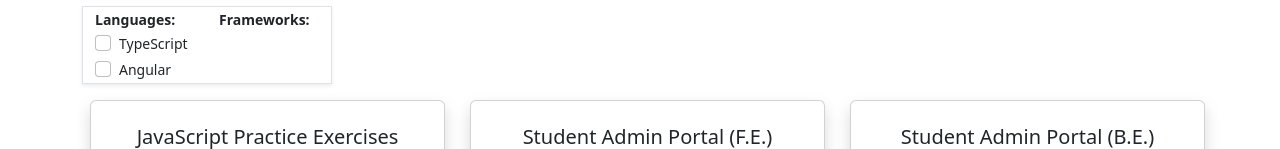
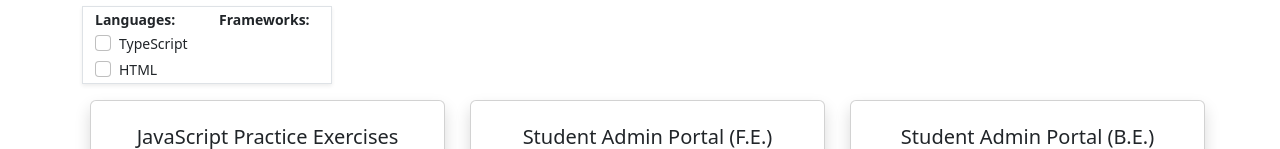
Before and after one commit to amerigirl/AngularPortfolioWebsite, an Angular app: page /portfolio in a window 1280 px wide. Both pictures are taken after a click on the button "Filter". Shown: the part 291-440 px from the top of the page. Built offline with nearby package versions, Linux system fonts and the light colour scheme.

Commit message:
removed angular from languages filter and added html

```diff
--- a/src/app/portfolio/portfolio.component.html
+++ b/src/app/portfolio/portfolio.component.html
@@ -34,11 +34,11 @@
                   <input
                     type="checkbox"
                     class="form-check-input position-static me-2"
-                    [(ngModel)]="angular"
+                    [(ngModel)]="html"
                     (change)="filter()"
-                    name="angular"
+                    name="html"
                   />
-                  <label class="form-check-label small">Angular</label>
+                  <label class="form-check-label small">HTML</label>
                 </div>
               </div>
             </div>
--- a/src/app/portfolio/portfolio.component.ts
+++ b/src/app/portfolio/portfolio.component.ts
@@ -12,7 +12,7 @@ export class PortfolioComponent implements OnInit {
   projects = {} as Project[]; //let's chat about this!
   isCollapsed: boolean = true;
   typeScript: boolean = false;
-  angular: boolean = false;
+  html: boolean = false;
 
   constructor(
     private titleservice: Title,
@@ -33,8 +33,8 @@ export class PortfolioComponent implements OnInit {
       filterTags.push(Tag.TYPESCRIPT);
     }
 
-    if (this.angular) {
-      filterTags.push(Tag.ANGULAR);
+    if (this.html) {
+      filterTags.push(Tag.HTML);
     }
     this.projects = this.projectService.getProjectsByFilter(filterTags);
   }
```
